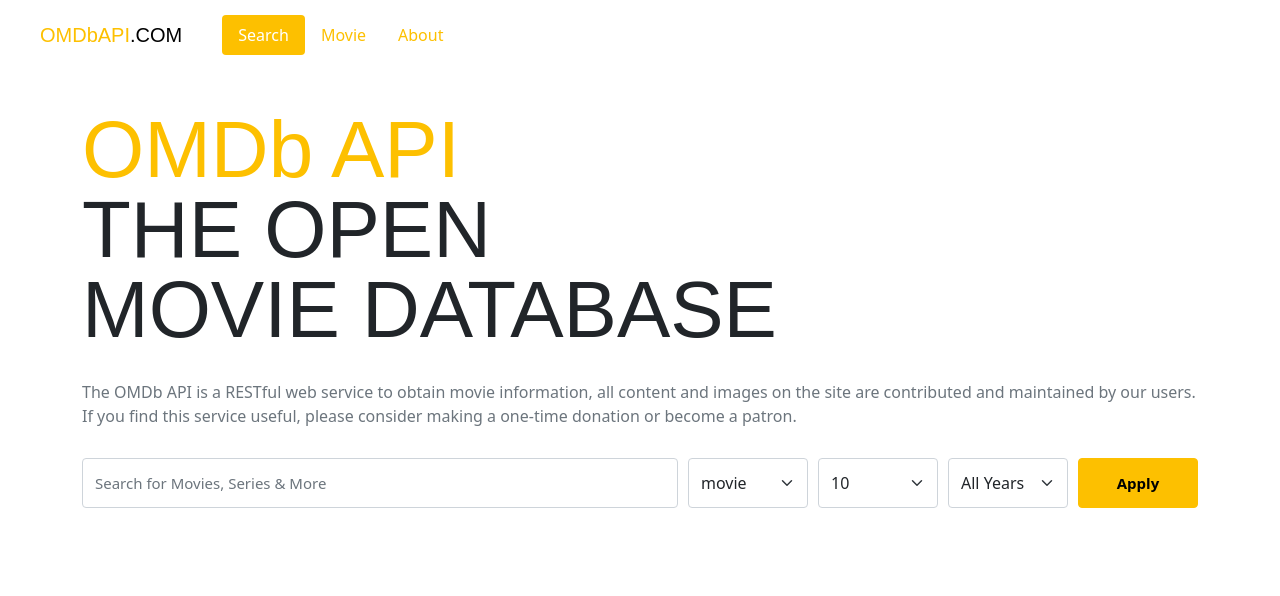
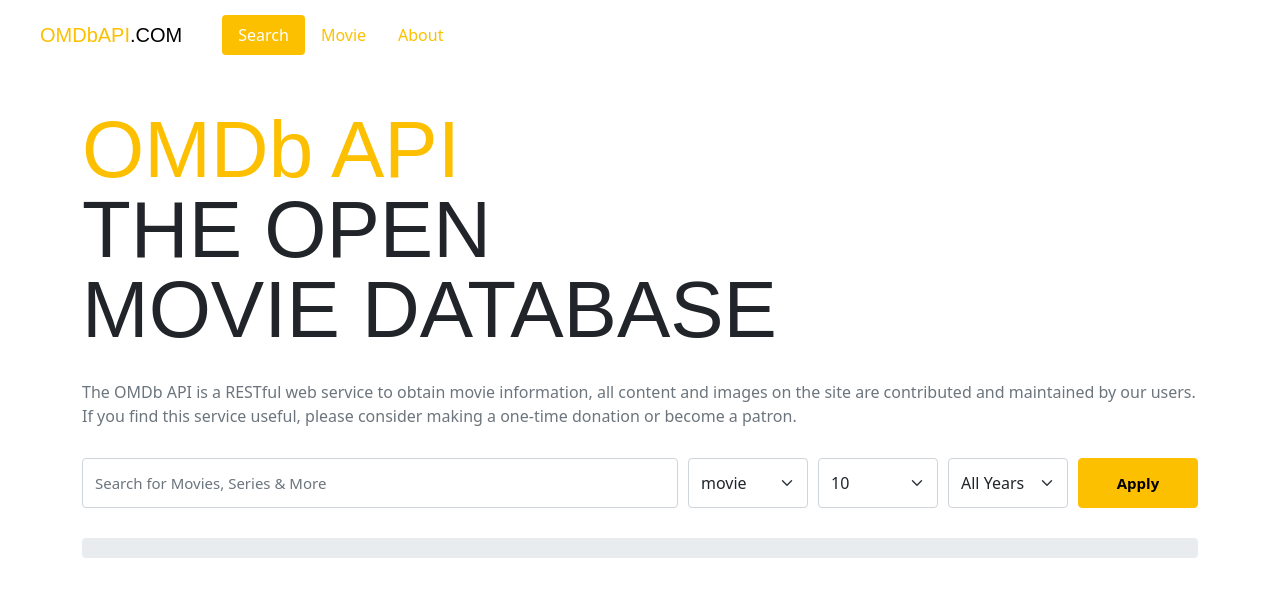
Before and after one commit to yuna8815/vue3-movie-app, a Vue app: page /#/ in a window 1280 px wide. Shown: the top 596 px of the page. Built offline with nearby package versions, Linux system fonts and the light colour scheme; the HTML template or start-up script is replaced by a standard one.

Commit message:
container 너비 지정

```diff
--- a/src/components/MovieList.vue
+++ b/src/components/MovieList.vue
@@ -32,7 +32,15 @@
 </script>
 
 <style lang="scss" scoped>
+@import '~/scss/main';
+
 .container {
+  margin-top: 30px;
+  .inner {
+    background-color: $gray-200;
+    padding: 10px 0;
+    border-radius: 4px;;
+  }
   .movies {
     display: flex;
     flex-wrap: wrap;
--- a/src/scss/main.scss
+++ b/src/scss/main.scss
@@ -1,5 +1,12 @@
 // Default variable overrides
 $primary: #FDC000;
+$container-max-widths: (
+  sm: 540px,
+  md: 704px,
+  lg: 924px,
+  xl: 1140px,
+  xxl: 1364px
+);
 
 // Required
 @import "../../node_modules/bootstrap/scss/functions";
```
